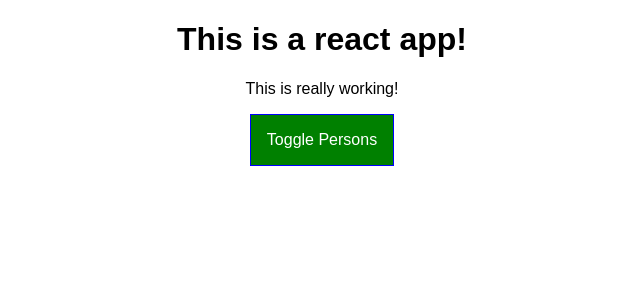
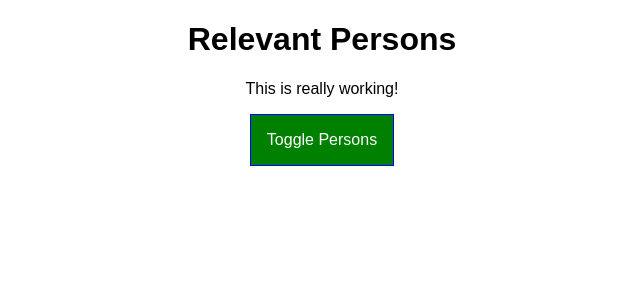
Before and after one commit to martinezabraham194/ReactTutorials, a React app: page / in a window 1280 px wide. Shown: the top 300 px of the page, without its empty margins (318-958 px from the left). Built offline with nearby package versions, Linux system fonts and the light colour scheme.

Commit message:
passing props through index js

```diff
--- a/src/components/Cockpit/Cockpit.js
+++ b/src/components/Cockpit/Cockpit.js
@@ -21,7 +21,7 @@
 
     return (
         <div className={classes.Cockpit}>
-          <h1>This is a react app!</h1>
+          <h1>{props.appTitle}</h1>
           <p className={assignedClasses.join(' ')} >This is really working!</p>
           <button
           className={btnClass}
--- a/src/containers/App.js
+++ b/src/containers/App.js
@@ -57,6 +57,7 @@
     return (
         <div className={classes.App}>
           <Cockpit
+          appTitle={this.props.title}
           showPersons = {this.state.showPersons}
           persons={this.state.persons}
           clicked={this.togglePersonsHandler}/>
--- a/src/index.js
+++ b/src/index.js
@@ -4,5 +4,5 @@
 import App from './containers/App';
 import registerServiceWorker from './registerServiceWorker';
 
-ReactDOM.render(<App />, document.getElementById('root'));
+ReactDOM.render(<App title="Relevant Persons"/>, document.getElementById('root'));
 registerServiceWorker();
```
